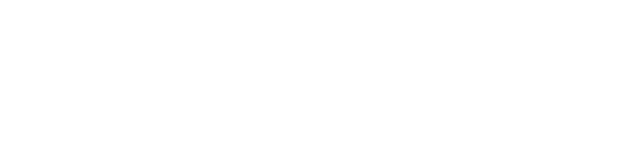
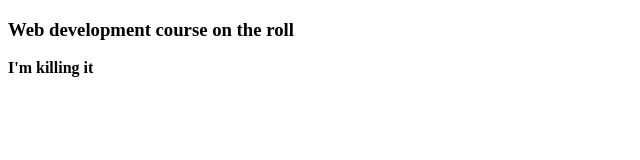
Before and after one commit to LawrenceWillie/Web-Development-2022, a plain HTML site: page index.html in a window 1280 px wide. Shown: the whole page, without its empty margins (0-640 px from the left). Drawn offline with Linux system fonts and the light colour scheme.

Commit message:
new changes

```diff
--- a/index.html
+++ b/index.html
@@ -7,6 +7,8 @@
     <title>Document</title>
 </head>
 <body>
+    <h3>Web development course on the roll</h3>
+    <strong>I'm killing it</strong>
 
 </body>
 </html>
```
